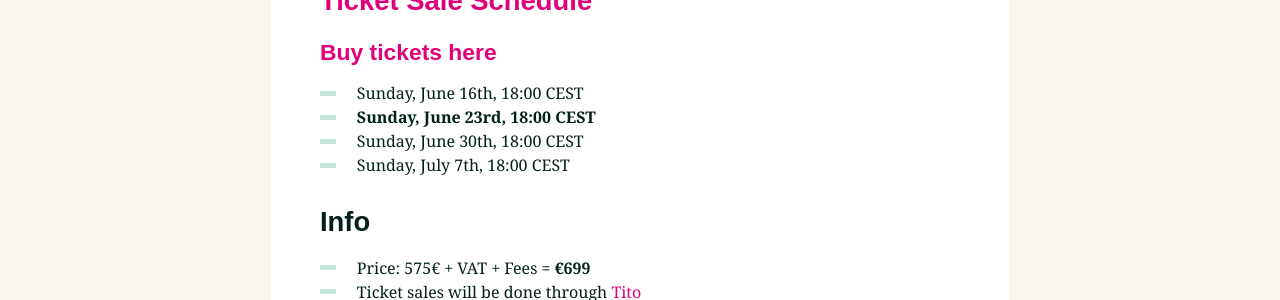
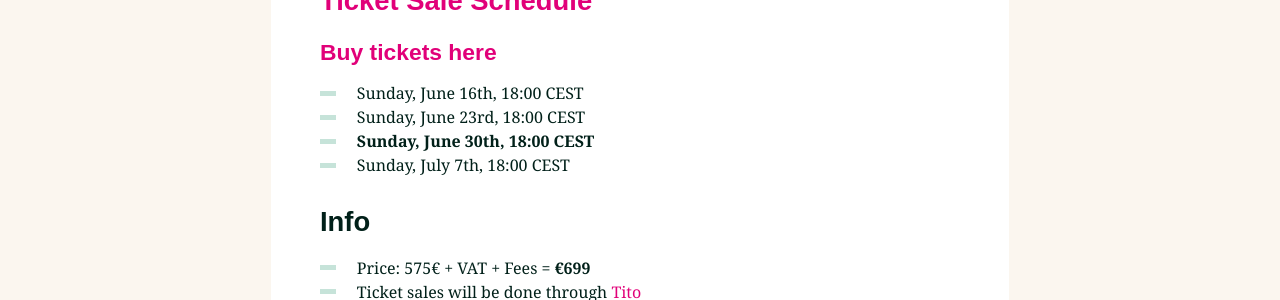
Before and after one commit to jsconf/2013.jsconf.eu, a Jekyll site: the page built from _posts/2013-06-10-ticket-sale-schedule.md, in a window 1280 px wide. Shown: the part 804-1104 px from the top of the page. Built offline with Jekyll 4.4.1, drawn with Linux system fonts in a browser that asks for light colours; nearby versions of some CDN libraries; comment, search, counter and statistics services are not loaded.

Commit message:
Change highlighted week.

```diff
--- a/_posts/2013-06-10-ticket-sale-schedule.md
+++ b/_posts/2013-06-10-ticket-sale-schedule.md
@@ -10,8 +10,8 @@ tags: news
 #### [Buy tickets here](https://tito.io/jsconfeu/jsconf-eu-2013)
 
 - Sunday, June 16th, 18:00 CEST
-- **Sunday, June 23rd, 18:00 CEST**
-- Sunday, June 30th, 18:00 CEST
+- Sunday, June 23rd, 18:00 CEST
+- **Sunday, June 30th, 18:00 CEST**
 - Sunday, July 7th, 18:00 CEST
 
 ### Info
```
